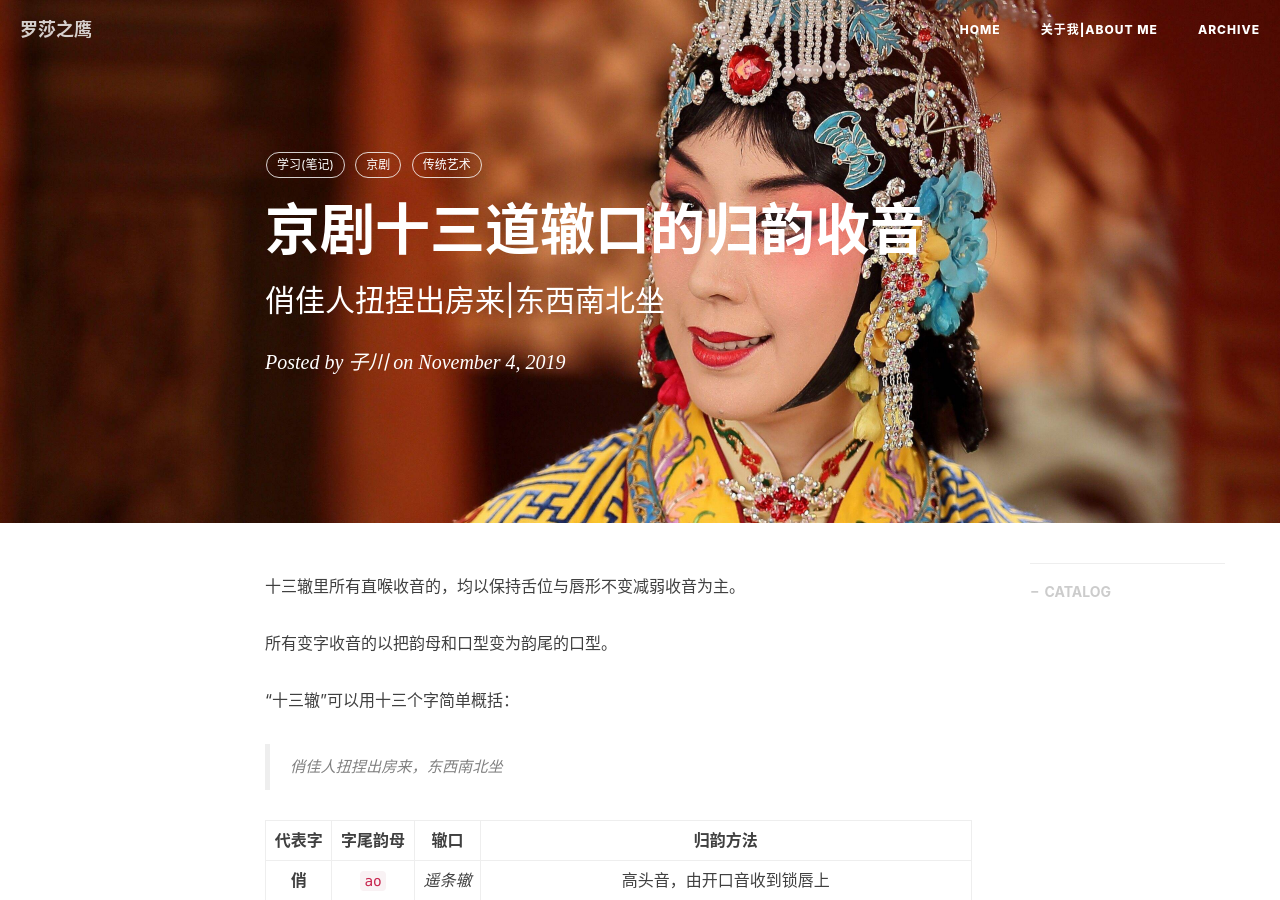
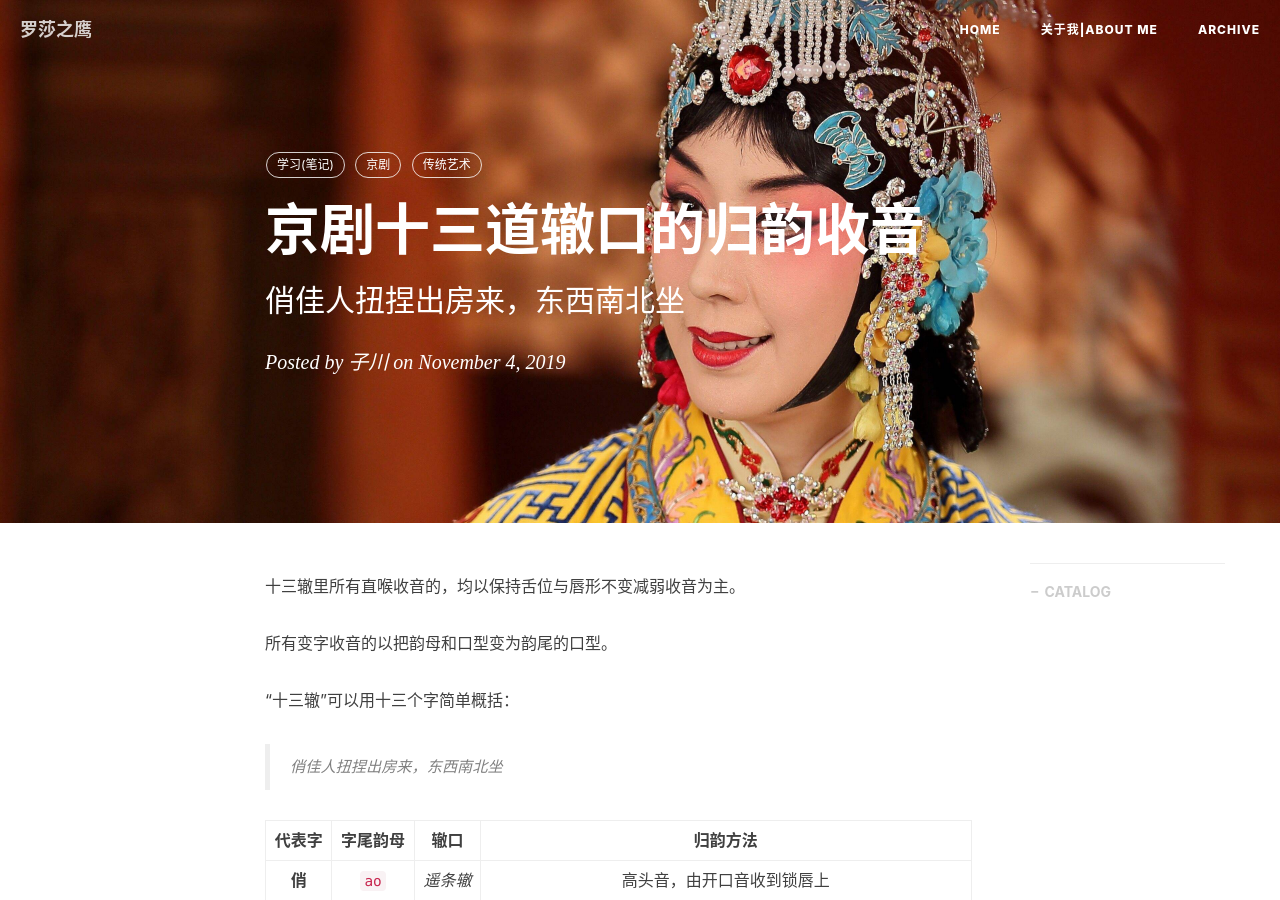
Before and after one commit to YelonhimX/YelonhimX.github.io, a Jekyll site: the page built from _posts/2019-11-04-Peking-Opera.md, in a window 1280 px wide and 900 px high. Built offline with Jekyll 4.4.1, drawn with Linux system fonts in a browser that asks for light colours; nearby versions of some CDN libraries; comment, search, counter and statistics services are not loaded.

Commit message:
2019-11-04 23:42:49改错字！

```diff
--- a/_posts/2019-11-04-Peking-Opera.md
+++ b/_posts/2019-11-04-Peking-Opera.md
@@ -1,7 +1,7 @@
 ---
 layout:     post
 title:      "京剧十三道辙口的归韵收音"
-subtitle:   "俏佳人扭捏出房来|东西南北坐"
+subtitle:   "俏佳人扭捏出房来，东西南北坐"
 date:       2019-11-04 23:40:34
 author:     "子川"
 header-img: "img/史依弘.jpg"
```
